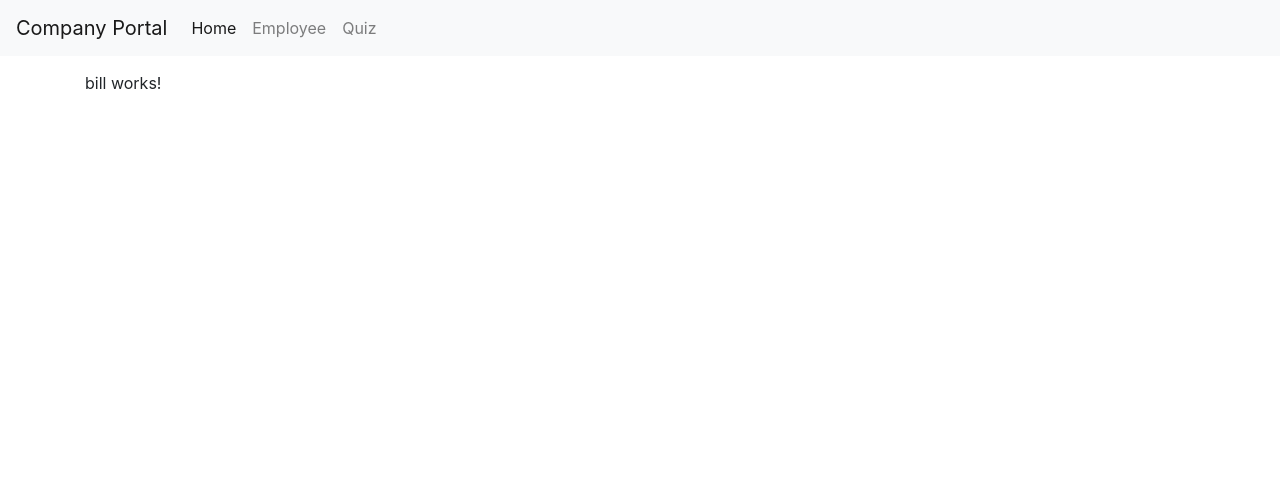
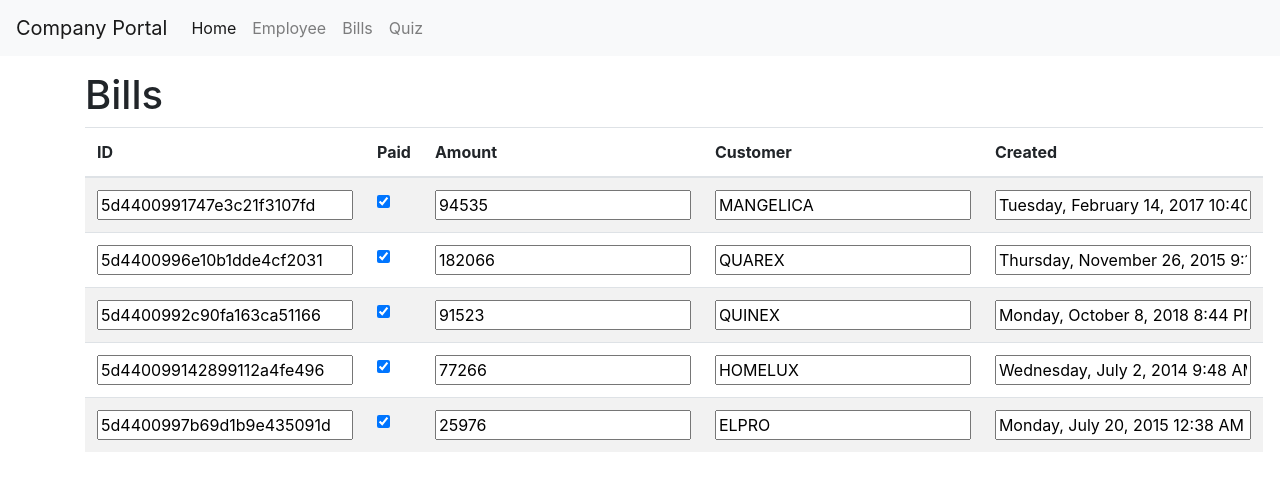
Before and after one commit to SzaboDanielZoltan/bifidusantiregularis, an Angular app: page /bill in a window 1280 px wide. Shown: the top 490 px of the page. Built offline with nearby package versions, Linux system fonts and the light colour scheme.

Commit message:
Bills page ready

```diff
--- a/src/app/app.module.ts
+++ b/src/app/app.module.ts
@@ -1,5 +1,6 @@
 import { BrowserModule } from '@angular/platform-browser';
 import { NgModule } from '@angular/core';
+import { FormsModule } from '@angular/forms';
 
 import { AppRoutingModule } from './app-routing.module';
 import { AppComponent } from './app.component';
@@ -22,7 +23,8 @@ import { ModalComponent } from './modal/modal.component';
   ],
   imports: [
     BrowserModule,
-    AppRoutingModule
+    AppRoutingModule,
+    FormsModule
   ],
   providers: [],
   bootstrap: [AppComponent]
--- a/src/app/page/bill/bill.component.html
+++ b/src/app/page/bill/bill.component.html
@@ -1 +1,33 @@
-<p>bill works!</p>
+<h1>{{ title }}</h1>
+
+<table class="table table-striped">
+  <thead>
+    <tr>
+      <th>ID</th>
+      <th>Paid</th>
+      <th>Amount</th>
+      <th>Customer</th>
+      <th>Created</th>
+    </tr>
+  </thead>
+  <tbody>
+    <tr *ngFor="let bill of bills">
+      <td><input type="text"
+               [(ngModel)]="bill._id"
+               (change)="clgBills()"></td>
+      <td><input type="checkbox"
+               [(ngModel)]="bill.paid"
+               (change)="clgBills()"></td>
+      <!--<td>{{ bill.paid }}</td>-->
+      <td><input type="text"
+               [(ngModel)]="bill.amount"
+               (change)="clgBills()"></td>
+      <td><input type="text"
+               [(ngModel)]="bill.customer"
+               (change)="clgBills()"></td>
+      <td><input type="text"
+               [(ngModel)]="bill.created"
+               (change)="clgBills()"></td>
+    </tr>
+  </tbody>
+</table>
--- a/src/app/page/bill/bill.component.ts
+++ b/src/app/page/bill/bill.component.ts
@@ -1,4 +1,6 @@
 import { Component, OnInit } from '@angular/core';
+import { Bill } from 'src/app/model/bill';
+import { MockData } from 'src/app/model/mock-data';
 
 @Component({
   selector: 'app-bill',
@@ -6,6 +8,14 @@ import { Component, OnInit } from '@angular/core';
   styleUrls: ['./bill.component.css']
 })
 export class BillComponent implements OnInit {
+  title: string = 'Bills';
+
+  data = new MockData();
+  bills: Bill[] = this.data.bills;
+
+  clgBills() {
+    console.log(this.bills);
+  }
 
   constructor() { }
 
--- a/src/app/page/nav/nav.component.html
+++ b/src/app/page/nav/nav.component.html
@@ -16,12 +16,15 @@
         <ul class="navbar-nav mr-auto">
             <li class="nav-item active">
                 <a class="nav-link"
-                    routerLink="/">Home <span
-                        class="sr-only">(current)</span></a>
+                   routerLink="/">Home <span class="sr-only">(current)</span></a>
             </li>
             <li class="nav-item">
                 <a class="nav-link"
                    routerLink="/employee">Employee</a>
+            </li>
+            <li class="nav-item">
+                <a class="nav-link"
+                   routerLink="/bill">Bills</a>
             </li>
             <li class="nav-item">
                 <a class="nav-link"
```
Lines whose indentation alone changed are shown as unchanged.
